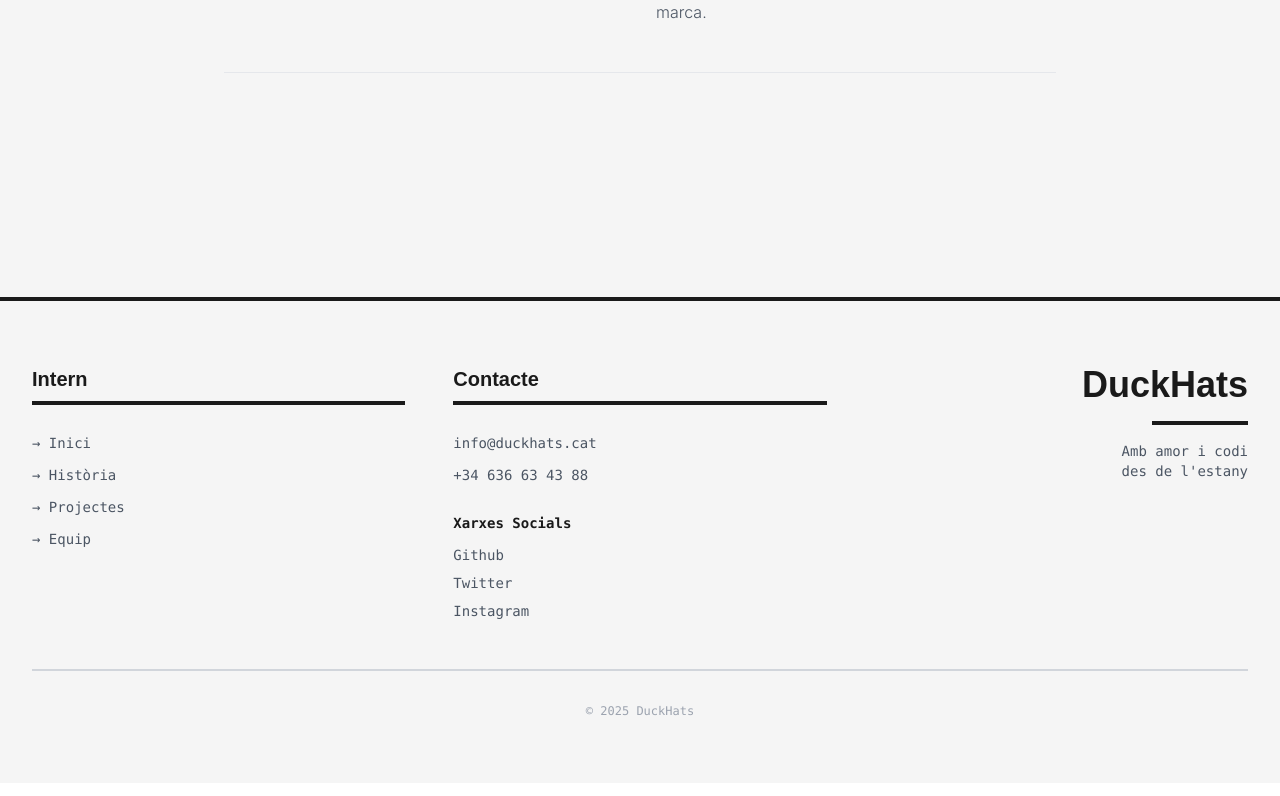
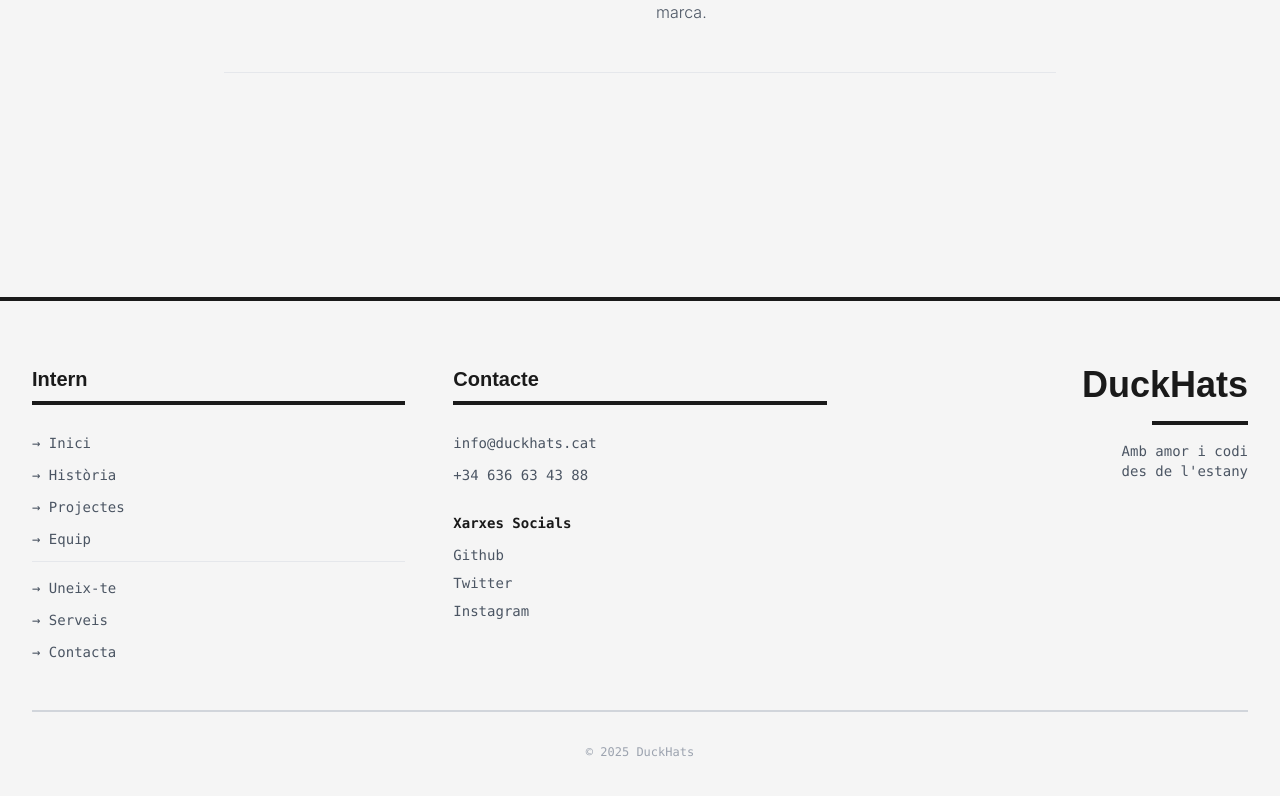
Before and after one commit to DuckHats/Portfoli, a React (Vite) app: page /about in a window 1280 px wide. Shown: the part 1877-2673 px from the top of the page. Built offline with nearby package versions, Linux system fonts and the light colour scheme.

Commit message:
feat: Add new pages to sitemap, update contact CTA arrow styling, and expand footer navigation.

```diff
--- a/src/components/ContactCTA.tsx
+++ b/src/components/ContactCTA.tsx
@@ -43,7 +43,7 @@ export const ContactCTA: React.FC = () => {
         >
           <ShadowButton to="/contact" size="large">
             {contactCTA.button}
-            <ArrowRight size={24} />
+            <ArrowRight size={24} className="w-12 h-12 group-hover:translate-x-4 transition-transform text-[#e63946]" />
           </ShadowButton>
         </motion.div>
       </div>
--- a/src/components/Footer.tsx
+++ b/src/components/Footer.tsx
@@ -92,6 +92,55 @@ export function Footer() {
             >
               → {content.nav.team}
             </Link>
+
+            {/* Secondary Links */}
+            <div className="pt-4 flex flex-col space-y-3 border-t border-gray-200 mt-2">
+              <Link aria-label={accessibilityConfig.nav[language].linkJoinUsLabel}
+                to="/join-us"
+                className="font-mono text-sm transition-all hover:translate-x-1 inline-block w-fit"
+                style={{
+                  color: brandConfig.colors.neutral.gray600,
+                }}
+                onMouseEnter={(e) => {
+                  e.currentTarget.style.color = brandConfig.colors.primary.black
+                }}
+                onMouseLeave={(e) => {
+                  e.currentTarget.style.color = brandConfig.colors.neutral.gray600
+                }}
+              >
+                → {content.nav.joinUs}
+              </Link>
+              <Link aria-label={accessibilityConfig.nav[language].linkServicesLabel}
+                to="/services"
+                className="font-mono text-sm transition-all hover:translate-x-1 inline-block w-fit"
+                style={{
+                  color: brandConfig.colors.neutral.gray600,
+                }}
+                onMouseEnter={(e) => {
+                  e.currentTarget.style.color = brandConfig.colors.primary.black
+                }}
+                onMouseLeave={(e) => {
+                  e.currentTarget.style.color = brandConfig.colors.neutral.gray600
+                }}
+              >
+                → {content.nav.serveis}
+              </Link>
+              <Link aria-label={accessibilityConfig.nav[language].linkContatLabel}
+                to="/contact"
+                className="font-mono text-sm transition-all hover:translate-x-1 inline-block w-fit"
+                style={{
+                  color: brandConfig.colors.neutral.gray600,
+                }}
+                onMouseEnter={(e) => {
+                  e.currentTarget.style.color = brandConfig.colors.primary.black
+                }}
+                onMouseLeave={(e) => {
+                  e.currentTarget.style.color = brandConfig.colors.neutral.gray600
+                }}
+              >
+                → {content.nav.contacta}
+              </Link>
+            </div>
 
           </nav>
 
```
Also changed, not shown: 1 other file (tests, documents, lock files or other folders).
